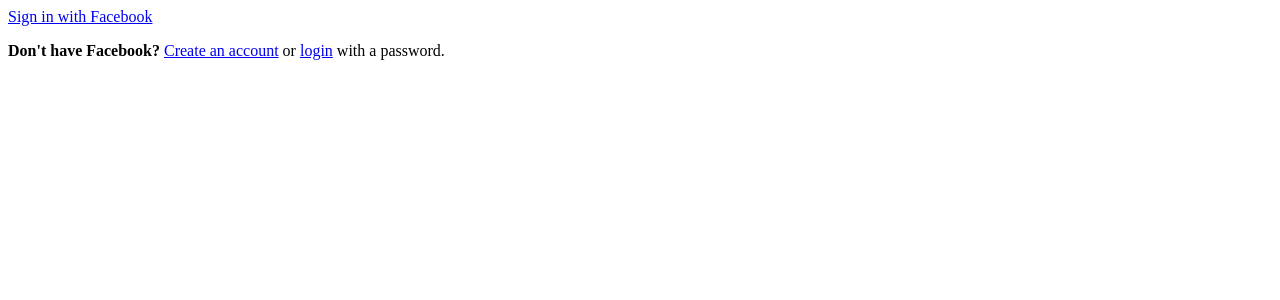
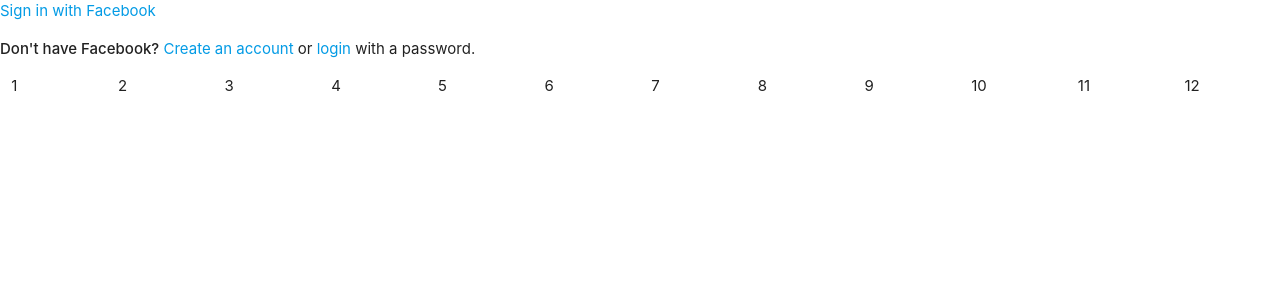
Before and after one commit to lawrencetran1/electronic_music_lessons, a Rails app: page / in a window 1280 px wide. Shown: the top 300 px of the page. Run offline with Rails 7, Linux system fonts and the light colour scheme; style sheets or scripts are compiled from the project's sources; some libraries are stand-ins or nearby versions.

Commit message:
install materialize

```diff
--- a/app/assets/javascripts/application.js
+++ b/app/assets/javascripts/application.js
@@ -11,6 +11,7 @@
 // about supported directives.
 //
 //= require jquery
+//= require materialize-sprockets
 //= require jquery_ujs
 //= require turbolinks
 //= require_tree .
--- a/app/assets/stylesheets/application.css
+++ b/app/assets/stylesheets/application.scss
@@ -12,4 +12,6 @@
  *
  *= require_tree .
  *= require_self
+
  */
+ @import "materialize"
--- a/app/views/static_pages/index.html.erb
+++ b/app/views/static_pages/index.html.erb
@@ -13,3 +13,19 @@
 	<%= link_to "Create an account", "/auth/identity/register" %> or
 	<%= link_to "login", "/auth/identity" %> with a password.
 </p>
+
+
+    <div class="row">
+      <div class="col s1">1</div>
+      <div class="col s1">2</div>
+      <div class="col s1">3</div>
+      <div class="col s1">4</div>
+      <div class="col s1">5</div>
+      <div class="col s1">6</div>
+      <div class="col s1">7</div>
+      <div class="col s1">8</div>
+      <div class="col s1">9</div>
+      <div class="col s1">10</div>
+      <div class="col s1">11</div>
+      <div class="col s1">12</div>
+    </div>
```
Also changed, not shown: app/controllers/api/tutorials_controller.rb (added, +17 -0 lines), Gemfile, Gemfile.lock.
